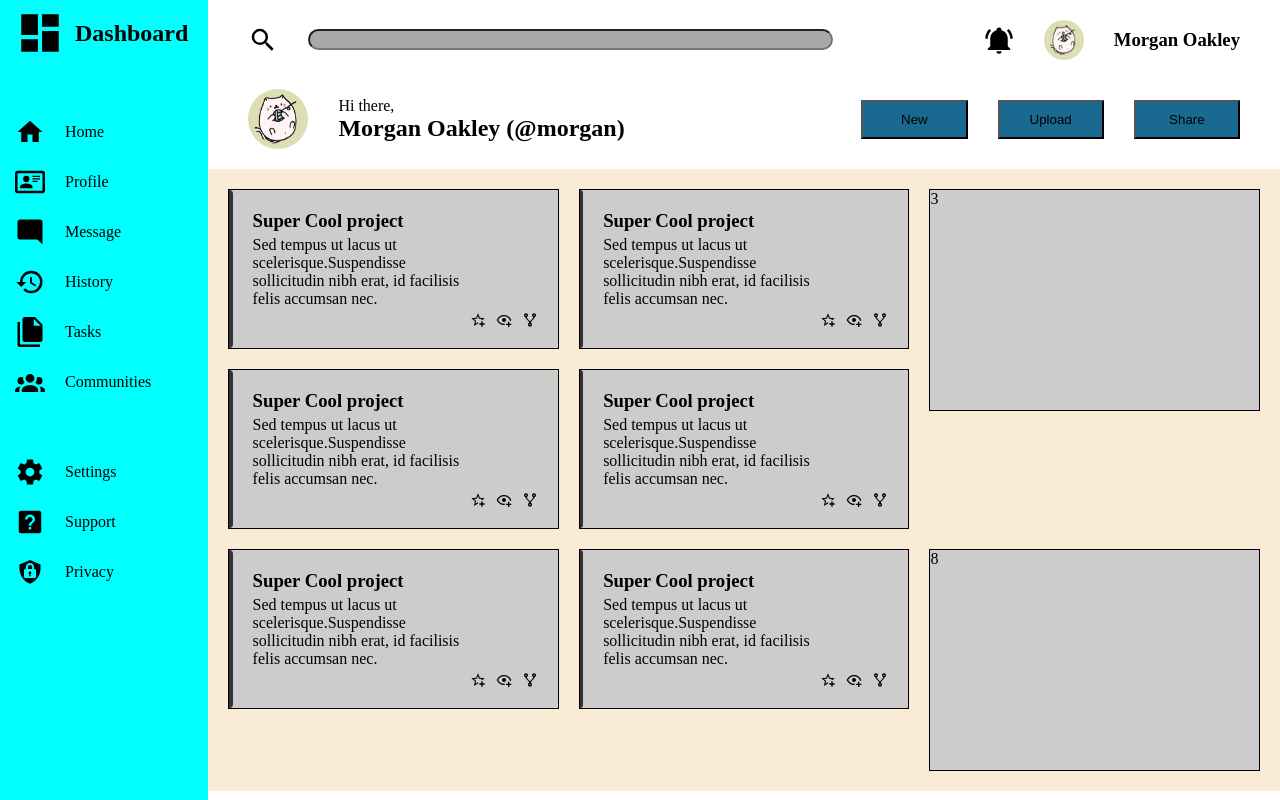
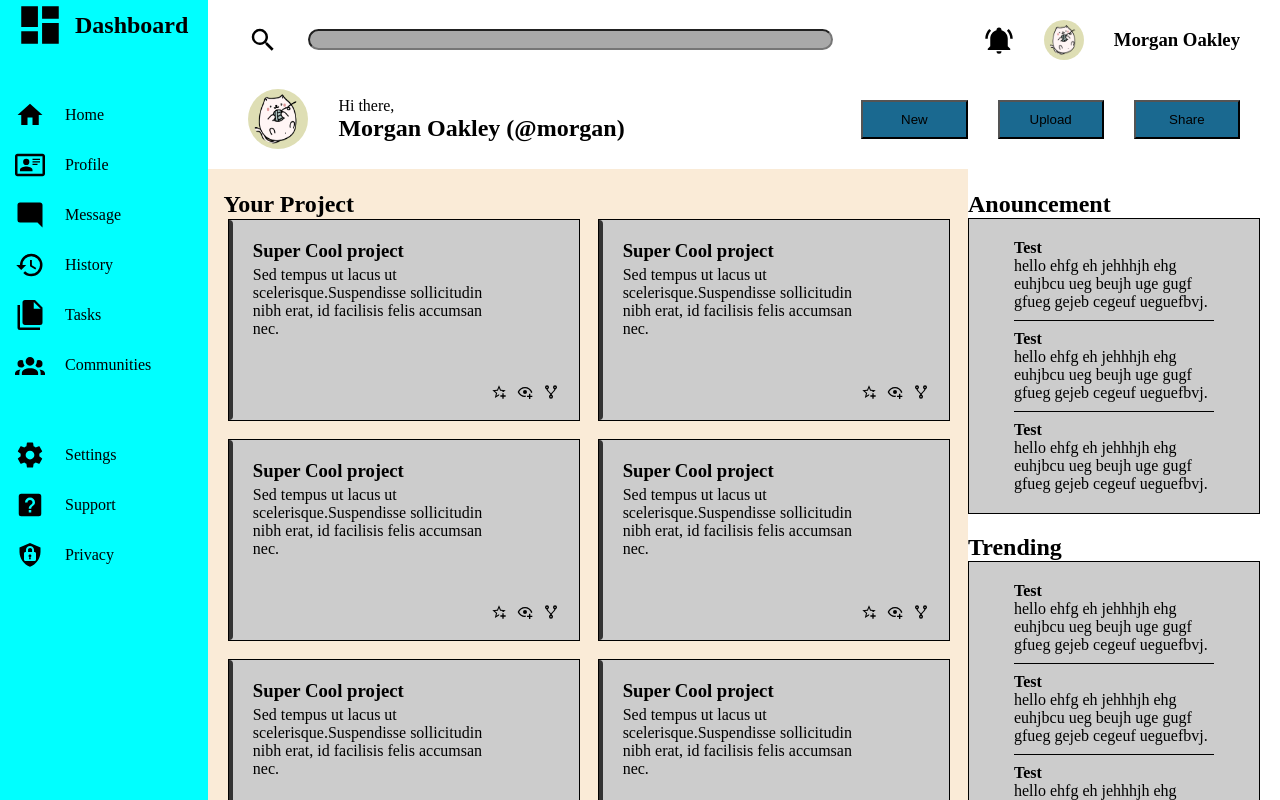
Before and after one commit to OMAR-DIB/odion_intermediate_design, a plain HTML site: page admin_dashboard/index.html in a window 1280 px wide. Drawn offline with Linux system fonts and the light colour scheme.

Commit message:
more ui thinks

```diff
--- a/admin_dashboard/index.html
+++ b/admin_dashboard/index.html
@@ -105,85 +105,223 @@
           </div>
         </div>
         <div class="content">
-          <div class="box">
+          <div class="grid-content">
+            <h2 class="test">Your Project</h2>
+            <div class="box one">
               <div class="box-left"></div>
               <div class="box-right">
                 <div class="text-content">
                   <h3 class="main-text">Super Cool project</h3>
-                <p class="main-text">Sed tempus ut lacus ut scelerisque.Suspendisse sollicitudin nibh erat, id facilisis felis accumsan nec.</p>
+                  <p class="main-text">
+                    Sed tempus ut lacus ut scelerisque.Suspendisse sollicitudin
+                    nibh erat, id facilisis felis accumsan nec.
+                  </p>
                 </div>
                 <div class="logos">
-                <img src="icons/star-plus-outline.svg" class="aside-icon" alt="stars" />
-                <img src="icons/eye-plus-outline.svg" class="aside-icon" alt="eye" />
-                <img src="icons/source-fork.svg" class="aside-icon" alt="fork" />
+                  <img
+                    src="icons/star-plus-outline.svg"
+                    class="aside-icon"
+                    alt="stars"
+                  />
+                  <img
+                    src="icons/eye-plus-outline.svg"
+                    class="aside-icon"
+                    alt="eye"
+                  />
+                  <img
+                    src="icons/source-fork.svg"
+                    class="aside-icon"
+                    alt="fork"
+                  />
                 </div>
               </div>
             </div>
-          <div class="box">
-
+            <div class="box two">
               <div class="box-left"></div>
               <div class="box-right">
                 <div class="text-content">
                   <h3 class="main-text">Super Cool project</h3>
-                  <p class="main-text">Sed tempus ut lacus ut scelerisque.Suspendisse sollicitudin nibh erat, id facilisis felis accumsan nec.</p>
+                  <p class="main-text">
+                    Sed tempus ut lacus ut scelerisque.Suspendisse sollicitudin
+                    nibh erat, id facilisis felis accumsan nec.
+                  </p>
                 </div>
                 <div class="logos">
-                  <img src="icons/star-plus-outline.svg" class="aside-icon" alt="stars" />
-                  <img src="icons/eye-plus-outline.svg" class="aside-icon" alt="eye" />
-                  <img src="icons/source-fork.svg" class="aside-icon" alt="fork" />
+                  <img
+                    src="icons/star-plus-outline.svg"
+                    class="aside-icon"
+                    alt="stars"
+                  />
+                  <img
+                    src="icons/eye-plus-outline.svg"
+                    class="aside-icon"
+                    alt="eye"
+                  />
+                  <img
+                    src="icons/source-fork.svg"
+                    class="aside-icon"
+                    alt="fork"
+                  />
                 </div>
               </div>
             </div>
-          <div class="box large">3</div>
-          <div class="box"><div class="box-left"></div>
+            <div class="box three">
+              <div class="box-left"></div>
               <div class="box-right">
                 <div class="text-content">
                   <h3 class="main-text">Super Cool project</h3>
-              <p class="main-text">Sed tempus ut lacus ut scelerisque.Suspendisse sollicitudin nibh erat, id facilisis felis accumsan nec.</p>
+                  <p class="main-text">
+                    Sed tempus ut lacus ut scelerisque.Suspendisse sollicitudin
+                    nibh erat, id facilisis felis accumsan nec.
+                  </p>
                 </div>
                 <div class="logos">
-              <img src="icons/star-plus-outline.svg" class="aside-icon" alt="stars" />
-              <img src="icons/eye-plus-outline.svg" class="aside-icon" alt="eye" />
-              <img src="icons/source-fork.svg" class="aside-icon" alt="fork" />
+                  <img
+                    src="icons/star-plus-outline.svg"
+                    class="aside-icon"
+                    alt="stars"
+                  />
+                  <img
+                    src="icons/eye-plus-outline.svg"
+                    class="aside-icon"
+                    alt="eye"
+                  />
+                  <img
+                    src="icons/source-fork.svg"
+                    class="aside-icon"
+                    alt="fork"
+                  />
                 </div>
-          </div></div>
-          <div class="box"><div class="box-left"></div>
+              </div>
+            </div>
+            <div class="box four">
+              <div class="box-left"></div>
               <div class="box-right">
                 <div class="text-content">
                   <h3 class="main-text">Super Cool project</h3>
-              <p class="main-text">Sed tempus ut lacus ut scelerisque.Suspendisse sollicitudin nibh erat, id facilisis felis accumsan nec.</p>
+                  <p class="main-text">
+                    Sed tempus ut lacus ut scelerisque.Suspendisse sollicitudin
+                    nibh erat, id facilisis felis accumsan nec.
+                  </p>
                 </div>
                 <div class="logos">
-              <img src="icons/star-plus-outline.svg" class="aside-icon" alt="stars" />
-              <img src="icons/eye-plus-outline.svg" class="aside-icon" alt="eye" />
-              <img src="icons/source-fork.svg" class="aside-icon" alt="fork" />
+                  <img
+                    src="icons/star-plus-outline.svg"
+                    class="aside-icon"
+                    alt="stars"
+                  />
+                  <img
+                    src="icons/eye-plus-outline.svg"
+                    class="aside-icon"
+                    alt="eye"
+                  />
+                  <img
+                    src="icons/source-fork.svg"
+                    class="aside-icon"
+                    alt="fork"
+                  />
                 </div>
-          </div></div>
-          <div class="box"><div class="box-left"></div>
+              </div>
+            </div>
+            <div class="box five">
+              <div class="box-left"></div>
               <div class="box-right">
                 <div class="text-content">
                   <h3 class="main-text">Super Cool project</h3>
-              <p class="main-text">Sed tempus ut lacus ut scelerisque.Suspendisse sollicitudin nibh erat, id facilisis felis accumsan nec.</p>
+                  <p class="main-text">
+                    Sed tempus ut lacus ut scelerisque.Suspendisse sollicitudin
+                    nibh erat, id facilisis felis accumsan nec.
+                  </p>
                 </div>
                 <div class="logos">
-              <img src="icons/star-plus-outline.svg" class="aside-icon" alt="stars" />
-              <img src="icons/eye-plus-outline.svg" class="aside-icon" alt="eye" />
-              <img src="icons/source-fork.svg" class="aside-icon" alt="fork" />
+                  <img
+                    src="icons/star-plus-outline.svg"
+                    class="aside-icon"
+                    alt="stars"
+                  />
+                  <img
+                    src="icons/eye-plus-outline.svg"
+                    class="aside-icon"
+                    alt="eye"
+                  />
+                  <img
+                    src="icons/source-fork.svg"
+                    class="aside-icon"
+                    alt="fork"
+                  />
                 </div>
-          </div></div>
-          <div class="box"><div class="box-left"></div>
+              </div>
+            </div>
+            <div class="box six">
+              <div class="box-left"></div>
               <div class="box-right">
                 <div class="text-content">
                   <h3 class="main-text">Super Cool project</h3>
-              <p class="main-text">Sed tempus ut lacus ut scelerisque.Suspendisse sollicitudin nibh erat, id facilisis felis accumsan nec.</p>
+                  <p class="main-text">
+                    Sed tempus ut lacus ut scelerisque.Suspendisse sollicitudin
+                    nibh erat, id facilisis felis accumsan nec.
+                  </p>
                 </div>
                 <div class="logos">
-              <img src="icons/star-plus-outline.svg" class="aside-icon" alt="stars" />
-              <img src="icons/eye-plus-outline.svg" class="aside-icon" alt="eye" />
-              <img src="icons/source-fork.svg" class="aside-icon" alt="fork" />
+                  <img
+                    src="icons/star-plus-outline.svg"
+                    class="aside-icon"
+                    alt="stars"
+                  />
+                  <img
+                    src="icons/eye-plus-outline.svg"
+                    class="aside-icon"
+                    alt="eye"
+                  />
+                  <img
+                    src="icons/source-fork.svg"
+                    class="aside-icon"
+                    alt="fork"
+                  />
                 </div>
-          </div></div>
-          <div class="box large">8</div>
+              </div>
+            </div>
+          </div>
+          <div class="aside-right">
+            <h2 class="text-first">Anouncement</h2>
+            <div class="first">
+              <div class="box large first">
+                <div class="anounces">
+                  <h4>Test</h4>
+                  <p>hello ehfg eh jehhhjh ehg euhjbcu ueg beujh uge gugf gfueg gejeb cegeuf ueguefbvj.</p>
+                </div>
+                <div class="line"></div>
+                <div class="anounces">
+                  <h4>Test</h4>
+                  <p>hello ehfg eh jehhhjh ehg euhjbcu ueg beujh uge gugf gfueg gejeb cegeuf ueguefbvj.</p>
+                </div>
+                <div class="line"></div>
+                <div class="anounces">
+                  <h4>Test</h4>
+                  <p>hello ehfg eh jehhhjh ehg euhjbcu ueg beujh uge gugf gfueg gejeb cegeuf ueguefbvj.</p>
+                </div>
+              </div>
+            </div>
+            <h2 class="text-last">Trending</h2>
+            <div class="last">
+              <div class="box large last"> <div class="anounces">
+                <h4>Test</h4>
+                <p>hello ehfg eh jehhhjh ehg euhjbcu ueg beujh uge gugf gfueg gejeb cegeuf ueguefbvj.</p>
+              </div>
+              <div class="line"></div>
+              <div class="anounces">
+                <h4>Test</h4>
+                <p>hello ehfg eh jehhhjh ehg euhjbcu ueg beujh uge gugf gfueg gejeb cegeuf ueguefbvj.</p>
+              </div>
+              <div class="line"></div>
+              <div class="anounces">
+                <h4>Test</h4>
+                <p>hello ehfg eh jehhhjh ehg euhjbcu ueg beujh uge gugf gfueg gejeb cegeuf ueguefbvj.</p>
+              </div>
+            </div>
+
+            </div>
+          </div>
         </div>
       </div>
     </div>
--- a/admin_dashboard/style.css
+++ b/admin_dashboard/style.css
@@ -99,22 +99,37 @@
 button {
   padding: 10px 30px;
   background-color: rgb(26, 105, 144);
+  &:hover{
+    cursor: pointer;
+  }
 }
-/*          content grip          */
-.content {
+/*          content grid          */
+.content{
   display: grid;
-  grid-template-columns: repeat(3, 1fr); /* 3 equal-width columns */
-  gap: 20px; /* Space between boxes */
+  grid-template-columns: 1fr auto;
+}
+.grid-content {
+  display: grid;
+  grid-template-columns: repeat(2, 1fr); /* 3 equal-width columns */
+  grid-template-rows: repeat(3,200px);
+  gap: 20px;
+  /* column-gap: 20px; */
   padding: 20px; /* Padding around the content */
   background-color: antiquewhite;
+  padding-top: 50px;
+  position: relative;
 }
 
 .box {
   display: flex;
   background-color: #ccc; /* Box background color */
   border: 1px solid #000; /* Box border */
-  height: fit-content; /* Default height for small boxes */
+  /* height: fit-content; Default height for small boxes */
+  height: 100%;
+  width: 100%;
+  margin:0;
 }
+
 .box-left {
   background-color: #333;
   width: 8px;
@@ -147,11 +162,82 @@
   width: 16px;
   height: 16px;
 }
+/*         aside              */
+.aside-right{
+  padding-right: 20px;
+  padding-top: 22px;
+  position: relative;
+  display: flex;
+  flex-direction: column;
+  /* gap: 30px; */
+}
+.line{
+  height: 1px;
+  width: 200px;
+  background-color: black;
+  margin: 9px 0;
+}
+h4{
+  margin:0;
+}
 .box.large {
-  grid-row: span 2; /* Make the box span 2 rows */
-  height: 220px; /* Increase height for larger boxes */
+  /* grid-row: span; */
+  height: fit-content; /* Increase height for larger boxes */
+  width: 250px;
+  /* min-width: 300px; */
+  /* margin-bottom: 60px; */
+  padding: 20px;
+  display: flex;
+  flex-direction: column;
+  /* justify-content: center; */
+  align-items: center;
 }
+.anounces > p {
+  max-width: 200px; /* Adjust this value to set the width you want */
+  word-wrap: break-word; /* Ensures long words wrap properly */
+  margin: 0;
+}
+ /* .first .last{
+  position: relative;
+}
+.text-first{
+  position: absolute;
+  top: 0%;
+}*/
+.text-last{
+  margin-top: 20px;
+}
+/* .box.one{
+  grid-column-start: 1;
+  grid-column-end: 2;
+  grid-row-start: 1;
+  grid-row-end: 2;
+}
+.box.two{
+  grid-column-start: 2;
+  grid-column-end: 3;
+  grid-row-start: 1;
+  grid-row-end: 2;
+} */
+
+/* .box.large.first{
+  grid-column-start: 3;
+  grid-row-start: 1;
+  grid-column-end:auto;
+}
+.box.large.last{
+  grid-column-start: 3;
+  grid-row-start:auto;
+} */
+h2{
+  margin: 0;
+ }
 .main-text{
     margin-top: 0;
     margin-bottom: 0;
 }
+.test{
+  position: absolute;
+  top: 3%;
+  left: 2%;
+}
```
Lines whose indentation alone changed are shown as unchanged.
